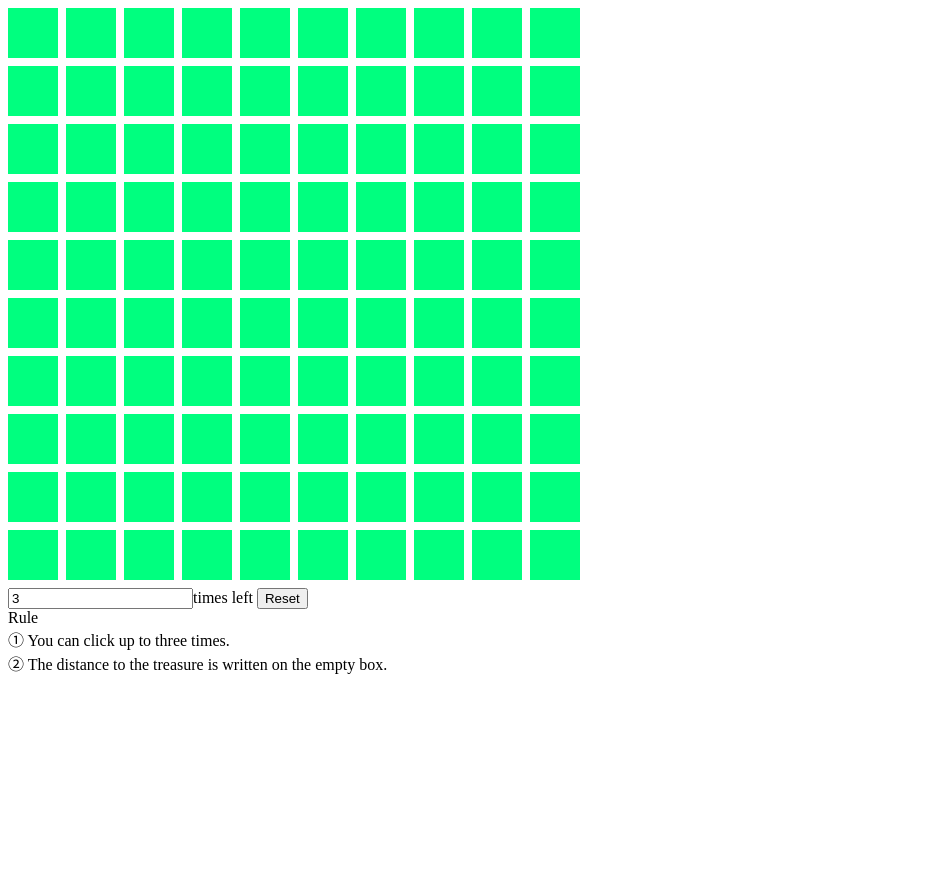
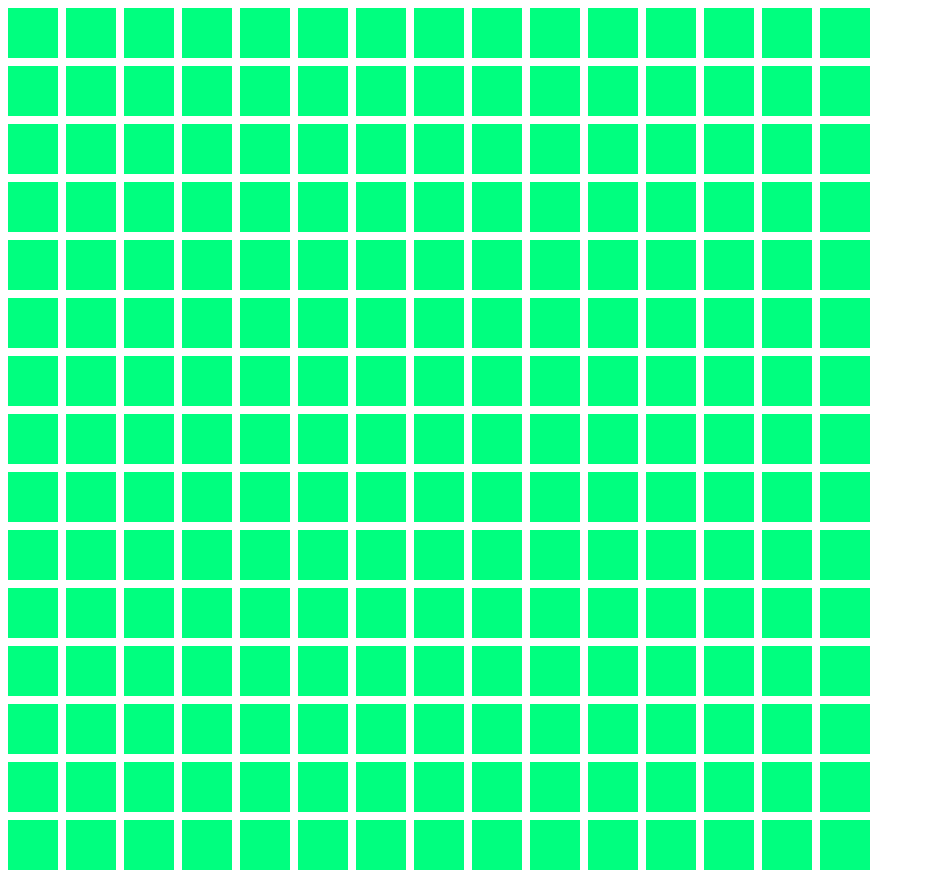
Before and after one commit to rodasha/TreasureHunt, a plain HTML site: page index.html in a window 1280 px wide. Shown: the top 873 px of the page, without its empty margins (0-925 px from the left). Before the commit the page ends 800 px from the top, so only its background shows below. Drawn offline with Linux system fonts and the light colour scheme.

Commit message:
Update index.html

```diff
--- a/index.html
+++ b/index.html
@@ -5,7 +5,7 @@
     <title>Treasure Hunt!</title>
     <style>
       body{
-        width:580px;
+        width:870px;
         display:flex;
         flex-wrap:wrap;
       }
@@ -31,7 +31,7 @@
   </head>
   <body>
     <script>
-      const num=10;
+      const num=15;
       const treasure=Math.floor(Math.random()*num*num);
       const num1=Math.floor(treasure/num);
       const num2=treasure%num;
```
